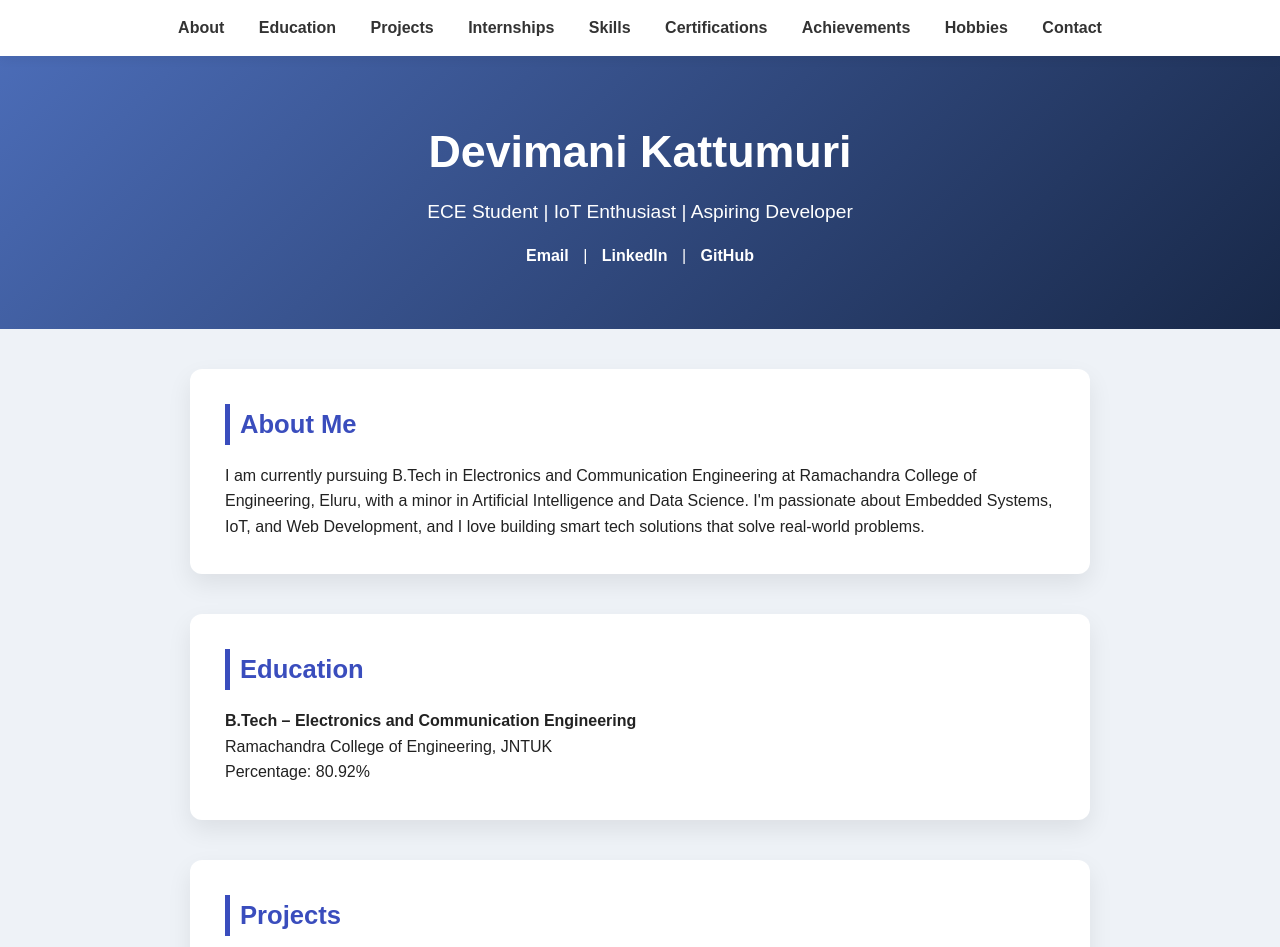
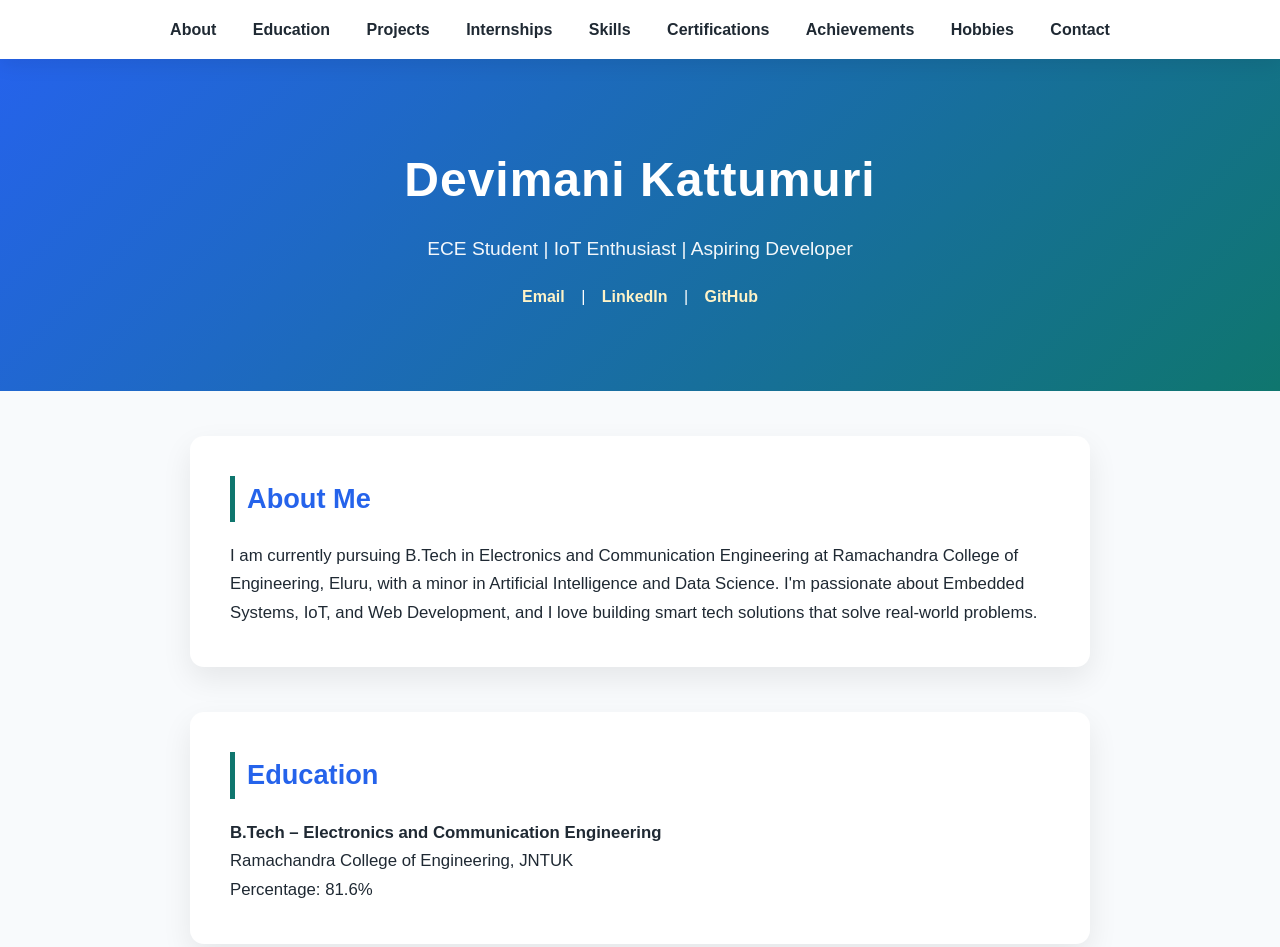
Before and after one commit to devimanikattumuri5/portfolio, a plain HTML site: page index.html in a window 1280 px wide. Shown: the top 947 px of the page. Drawn offline with Linux system fonts and the light colour scheme.

Commit message:
Updated portfolio styles

```diff
--- a/index.html
+++ b/index.html
@@ -5,6 +5,7 @@
   <meta name="viewport" content="width=device-width, initial-scale=1" />
   <title>Devimani Kattumuri – Portfolio</title>
   <link rel="stylesheet" href="style.css" />
+
 </head>
 <body>
 
@@ -32,6 +33,8 @@
     </div>
   </header>
 
+
+
   <!-- Sections -->
   <section id="about">
     <h2>About Me</h2>
@@ -40,7 +43,7 @@
 
   <section id="education">
     <h2>Education</h2>
-    <p><strong>B.Tech – Electronics and Communication Engineering</strong><br>Ramachandra College of Engineering, JNTUK<br>Percentage: 80.92%</p>
+    <p><strong>B.Tech – Electronics and Communication Engineering</strong><br>Ramachandra College of Engineering, JNTUK<br>Percentage: 81.6%</p>
   </section>
 
   <section id="projects">
--- a/style.css
+++ b/style.css
@@ -8,25 +8,25 @@
 
 body {
   font-family: 'Poppins', sans-serif;
-  background: #eef2f7;
-  color: #222;
-  line-height: 1.6;
+  background: #f8fafc;
+  color: #1f2933;
+  line-height: 1.7;
 }
 
 /* Navbar */
 nav {
-  background: #fff;
+  background: #ffffff;
+  padding: 16px 0;
   text-align: center;
-  padding: 15px 0;
-  box-shadow: 0 4px 10px rgba(0, 0, 0, 0.05);
   position: sticky;
   top: 0;
   z-index: 1000;
+  box-shadow: 0 6px 20px rgba(0, 0, 0, 0.08);
 }
 
 nav a {
-  color: #333;
-  margin: 0 15px;
+  color: #1f2933;
+  margin: 0 16px;
   text-decoration: none;
   font-weight: 600;
   position: relative;
@@ -34,18 +34,18 @@ nav a {
 }
 
 nav a::after {
-  content: '';
+  content: "";
   position: absolute;
+  width: 0%;
+  height: 3px;
   left: 0;
-  bottom: -5px;
-  width: 0%;
-  height: 3px; /* thicker underline */
-  background-color: #182848;
+  bottom: -6px;
+  background: #2563eb;
   transition: width 0.3s ease;
 }
 
 nav a:hover {
-  color: #182848;
+  color: #2563eb;
 }
 
 nav a:hover::after {
@@ -54,74 +54,82 @@ nav a:hover::after {
 
 /* Header */
 header {
-  background: linear-gradient(135deg, #4b6cb7, #182848);
+  background: linear-gradient(135deg, #2563eb, #0f766e);
   color: white;
   text-align: center;
-  padding: 60px 20px;
+  padding: 80px 20px;
 }
 
 header h1 {
-  font-size: 2.8rem;
+  font-size: 3rem;
+  letter-spacing: 1px;
 }
 
 header p {
   font-size: 1.2rem;
-  margin-top: 10px;
+  margin-top: 12px;
+  opacity: 0.95;
 }
 
 .links {
-  margin-top: 15px;
+  margin-top: 18px;
 }
 
 .links a {
-  color: #fff;
-  margin: 0 10px;
+  color: #fef3c7;
+  margin: 0 12px;
+  font-weight: 600;
   text-decoration: none;
-  font-weight: bold;
-  transition: transform 0.3s, color 0.3s;
+  transition: color 0.3s ease, transform 0.3s ease;
 }
 
 .links a:hover {
-  transform: scale(1.2);
-  color: #ffcc00;
+  color: #fde68a;
+  transform: translateY(-3px);
 }
 
 /* Sections */
 section {
-  background: white;
-  margin: 40px auto;
-  padding: 35px;
-  border-radius: 12px;
+  background: #ffffff;
   max-width: 900px;
-  box-shadow: 0 10px 25px rgba(0, 0, 0, 0.08);
+  margin: 45px auto;
+  padding: 40px;
+  border-radius: 14px;
+  box-shadow: 0 12px 30px rgba(0, 0, 0, 0.08);
   transition: transform 0.4s ease, box-shadow 0.4s ease;
 }
 
 section:hover {
-  transform: translateY(-10px);
-  box-shadow: 0 16px 40px rgba(0, 0, 0, 0.2);
+  transform: translateY(-8px);
+  box-shadow: 0 20px 45px rgba(0, 0, 0, 0.15);
 }
 
 section h2 {
-  color: #3a4dbd;
-  margin-bottom: 18px;
-  font-size: 1.6rem;
-  border-left: 5px solid #3a4dbd;
-  padding-left: 10px;
+  font-size: 1.7rem;
+  margin-bottom: 20px;
+  color: #2563eb;
+  border-left: 5px solid #0f766e;
+  padding-left: 12px;
 }
 
+section p {
+  font-size: 1.05rem;
+}
+
+/* Lists */
 ul {
-  list-style-type: disc;
-  padding-left: 25px;
+  padding-left: 22px;
   margin-top: 10px;
 }
 
 ul li {
-  margin-bottom: 10px;
+  margin-bottom: 12px;
+  line-height: 1.6;
 }
 
+/* Links */
 a {
-  color: #3a4dbd;
+  color: #2563eb;
 }
 
 a:hover {
@@ -130,31 +138,31 @@ a:hover {
 
 /* Footer */
 footer {
-  background: #222;
-  color: white;
+  background: #0f172a;
+  color: #e5e7eb;
   text-align: center;
-  padding: 20px;
+  padding: 22px;
   font-size: 0.95rem;
-  margin-top: 40px;
+  margin-top: 50px;
 }
 
 /* Responsive */
 @media (max-width: 768px) {
   header h1 {
-    font-size: 2rem;
+    font-size: 2.2rem;
   }
 
   nav a {
     display: block;
-    margin: 10px 0;
+    margin: 12px 0;
   }
 
   section {
-    padding: 25px 15px;
+    padding: 28px 18px;
   }
 
   .links a {
     display: block;
-    margin: 10px 0;
+    margin: 8px 0;
   }
 }
```
